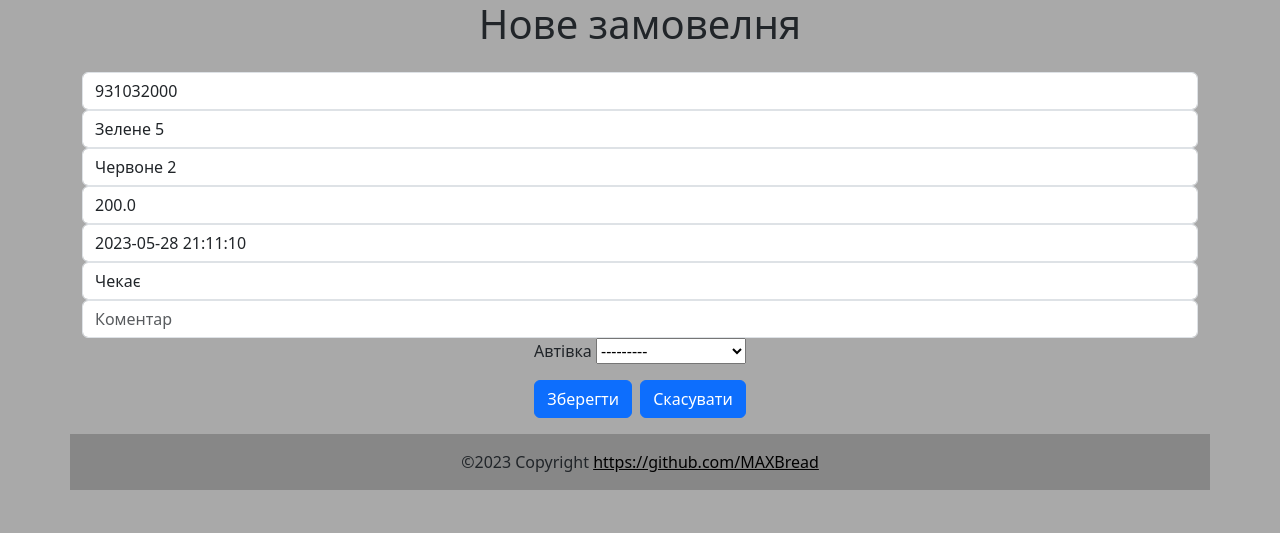
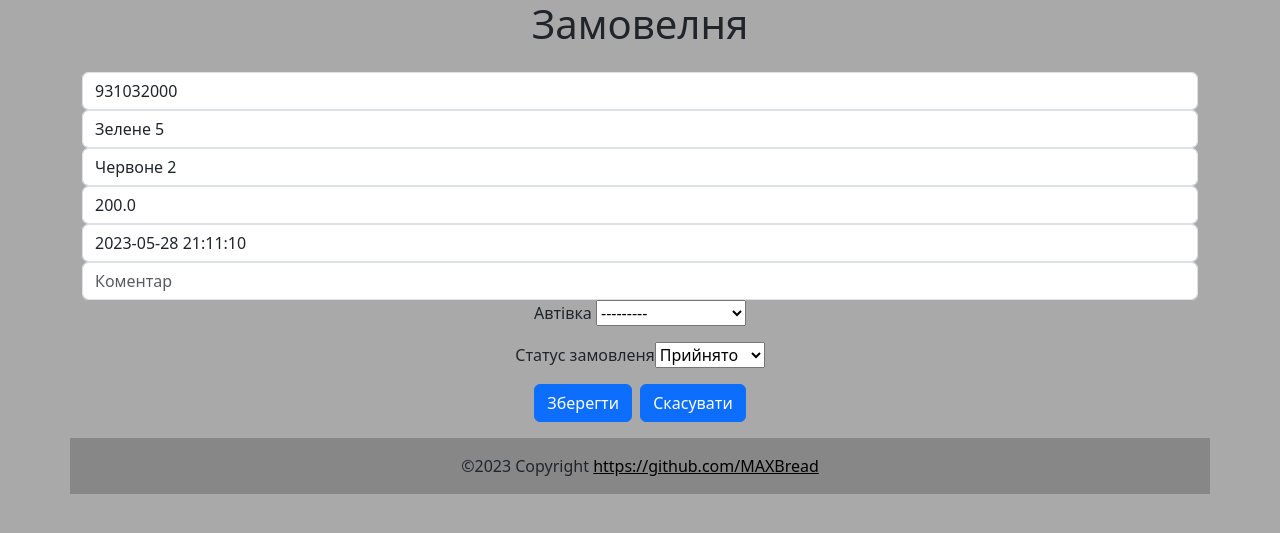
Before and after one commit to MAXBread/MaxiRadeTaxi, a Django app: page /operator/order/1 in a window 1280 px wide. Shown: the top 533 px of the page. Run offline with Django 3.2, Linux system fonts and the light colour scheme; data comes from the database, SQL or seed files in the repository; both versions use the stored data as it was after the commit; some libraries are stand-ins or nearby versions.

Commit message:
Статуси водіїв та Замовлень

```diff
--- a/maxiradetaxi/oper/forms.py
+++ b/maxiradetaxi/oper/forms.py
@@ -1,5 +1,5 @@
 from .models import Orders, Drivers
-from django.forms import ModelForm, TextInput, DateTimeInput, ModelChoiceField, NumberInput, CheckboxInput
+from django.forms import ModelForm, TextInput, DateTimeInput, ModelChoiceField, NumberInput, CheckboxInput, ChoiceField
 
 
 class OrderForm(ModelForm):
@@ -8,6 +8,8 @@ class OrderForm(ModelForm):
         fields = ['phone', 'address_from', 'address_to', 'cost', 'time', 'status', 'comment', 'driver']
 
         driver = ModelChoiceField(queryset=Drivers.objects.all())
+
+        status = ChoiceField()
 
         widgets = {
             'phone': NumberInput(attrs={
@@ -35,10 +37,10 @@ class OrderForm(ModelForm):
                 'placeholder': 'Час'
             }),
 
-            'status': TextInput(attrs={
-                'class': 'form-control',
-                'placeholder': 'Статус'
-            }),
+            # 'status': TextInput(attrs={
+            #     'class': 'form-control',
+            #     'placeholder': 'Статус'
+            # }),
 
             'comment': TextInput(attrs={
                 'class': 'form-control',
@@ -51,6 +53,10 @@ class DriverForm(ModelForm):
     class Meta:
         model = Drivers
         fields = ['car_number', 'car_model', 'car_color', 'position', 'status', 'child_seat', 'trunk', 'smoking']
+
+       # driver = ModelChoiceField(queryset=Drivers.objects.all())
+
+        status = ChoiceField()
 
         widgets = {
             'car_number': TextInput(attrs={
@@ -73,10 +79,10 @@ class DriverForm(ModelForm):
                 'placeholder': 'Стоянка'
             }),
 
-            'status': TextInput(attrs={
-                'class': 'form-control',
-                'placeholder': 'Статус'
-            }),
+            # 'status': ChoiceField(attrs={
+            #     'class': 'form-control',
+            #     'placeholder': 'Статус'
+            # }),
 
             'child_seat': CheckboxInput(attrs={}),
 
--- a/maxiradetaxi/oper/models.py
+++ b/maxiradetaxi/oper/models.py
@@ -3,11 +3,16 @@ from django.utils.timezone import now
 
 
 class Drivers(models.Model):
+    class DriverStatus (models.TextChoices):
+        NP = 'NP', 'Не Працює'
+        CH = 'CH', 'Черга'
+        OR = 'OR', 'Замовлення'
+
     car_number = models.CharField('Держномер', max_length=10)
     car_model = models.CharField('Марка', max_length=20)
     car_color = models.CharField('Колір', max_length=20)
     position = models.CharField('Стоянка', max_length=20, blank=True)
-    status = models.CharField('Статус', max_length=10)
+    status = models.CharField('Статус', choices=DriverStatus.choices, default=DriverStatus.NP, max_length=10)
     child_seat = models.BooleanField('Крісло')
     trunk = models.BooleanField('Багаж')
     smoking = models.BooleanField('Курець')
@@ -24,12 +29,21 @@ class Drivers(models.Model):
 
 
 class Orders(models.Model):
+    class OrderStatus (models.TextChoices):
+        PN = 'PN', 'Прийнято'
+        NU = 'NU', 'Немає'
+        VD = 'VD', 'В дорозі'
+        CK = 'CK', 'Чекає'
+        VK = 'VK', 'Виконнаня'
+        VN = 'VN', 'Виконано'
+        VU = 'VU', 'Відмінено'
+
     phone = models.DecimalField('Телефон', max_digits=9, decimal_places=0)
     address_from = models.CharField('Звідки', max_length=20)
     address_to = models.CharField('Куди', max_length=20)
     cost = models.FloatField('Ціна', null=True)
     time = models.DateTimeField('Час', default=now)
-    status = models.CharField('Статус', max_length=10)
+    status = models.CharField('Статус', choices=OrderStatus.choices, default=OrderStatus.PN, max_length=10)
     comment = models.CharField('Коментар', max_length=30, blank=True)
     driver = models.ForeignKey(
         Drivers,
--- a/maxiradetaxi/oper/templates/oper/driver.html
+++ b/maxiradetaxi/oper/templates/oper/driver.html
@@ -1,9 +1,9 @@
 {% extends 'login/layout.html' %}
 
-{% block title %}Додання нового водія{% endblock %}
+{% block title %}Налаштування водія{% endblock %}
 
 {% block body %}
-<h1 class="text-center">Додання нового водія</h1>
+<h1 class="text-center">Налаштування водія</h1>
 <section class="h-100">
   <div class="container py-3 w-50">
     <form method="post">
--- a/maxiradetaxi/oper/templates/oper/order.html
+++ b/maxiradetaxi/oper/templates/oper/order.html
@@ -1,9 +1,9 @@
 {% extends 'login/layout.html' %}
 
-{% block title %}Нове замовелня{% endblock %}
+{% block title %}Замовелня{% endblock %}
 
 {% block body %}
-<h1 class="text-center">Нове замовелня</h1>
+<h1 class="text-center">Замовелня</h1>
 <section class="h-100">
   <div class="container text-center  py-3 h-100">
     <form method="post">
@@ -13,10 +13,11 @@
         {{ form.address_to }}
         {{ form.cost }}
         {{ form.time }}
-        {{ form.status }}
+
         {{ form.comment }}
         <div>
             <p>Автівка {{ form.driver }}</p>
+            <p>Статус замовленя{{ form.status }}</p>
         </div>
         <button class="btn btn-primary me-1" type="submit">Зберегти</button>
         <button onclick="location.href='{% url 'operator' %}'" type="button" class="btn btn-primary">Скасувати</button>
```
Also changed, not shown: maxiradetaxi/db.sqlite3.
